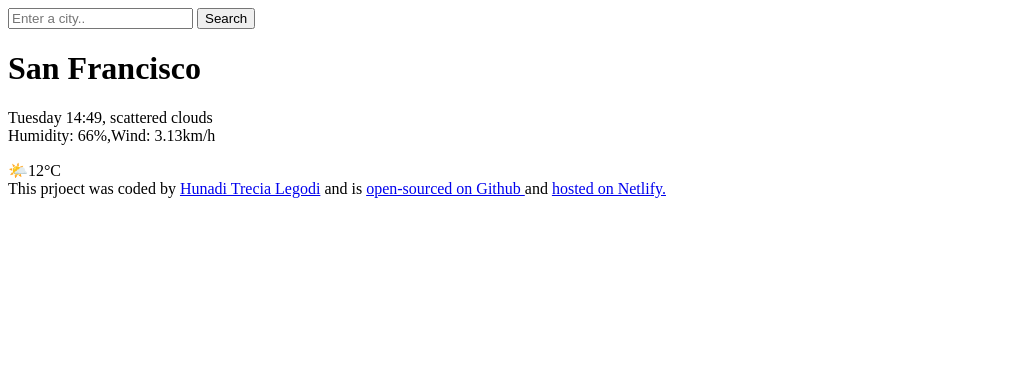
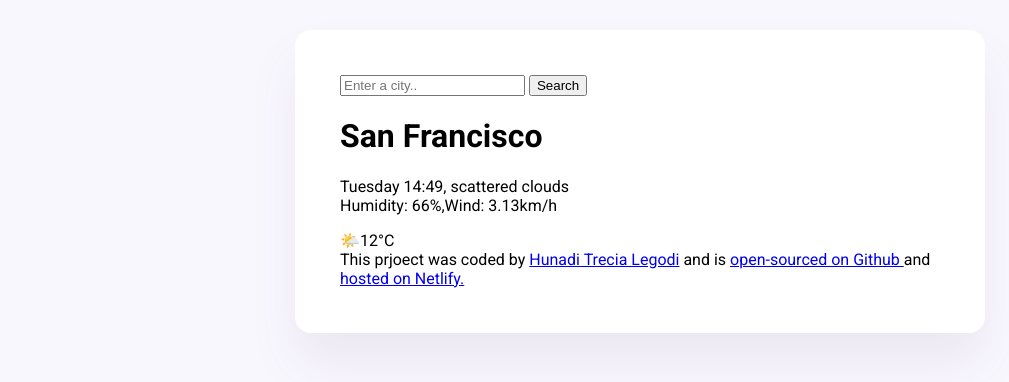
Before and after one commit to TreciaLegodi/Weather-app, a plain HTML site: page index.html in a window 1280 px wide. Shown: the whole page, without its empty margins (0-1009 px from the left). Drawn offline with Linux system fonts and the light colour scheme.

Commit message:
Styled the main container and added custom fonts

```diff
--- a/index.html
+++ b/index.html
@@ -4,8 +4,16 @@
     <meta charset="UTF-8" />
     <meta name="viewport" content="width=device-width, initial-scale=1.0" />
     <title>Weather App</title>
+    <link rel="stylesheet" href="src/index.css" />
+    <link rel="preconnect" href="https://fonts.googleapis.com" />
+    <link rel="preconnect" href="https://fonts.gstatic.com" crossorigin />
+    <link
+      href="https://fonts.googleapis.com/css2?family=Roboto:ital,wght@0,100;0,300;0,400;0,500;0,700;0,900;1,100;1,300;1,400;1,500;1,700;1,900&display=swap"
+      rel="stylesheet"
+    />
   </head>
   <body>
+    <div class="Weather-app">
       <header>
         <form>
           <input type="searh" placeholder="Enter a city.." required />
@@ -36,5 +44,6 @@
           >hosted on Netlify.</a
         >
       </footer>
+    </div>
   </body>
 </html>
--- /dev/null
+++ b/src/index.css
@@ -0,0 +1,13 @@
+body {
+  background-color: #f9f7fe;
+  font-family: roboto;
+}
+
+.Weather-app {
+  background-color: #ffffff;
+  margin: 30px auto;
+  max-width: 600px;
+  padding: 45px;
+  box-shadow: 0 30px 50px rgba(65, 50, 100, 0.08);
+  border-radius: 16px;
+}
```
Lines whose indentation alone changed are shown as unchanged.
